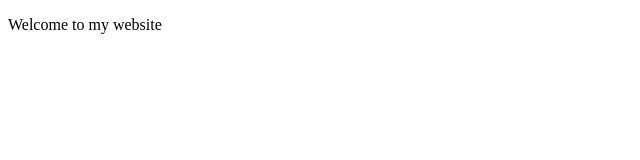
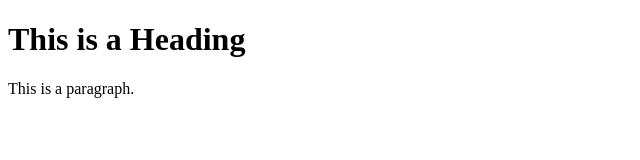
Before and after one commit to JackVo21/Rock-Paper-Scissors, a plain HTML site: page index.html in a window 1280 px wide. Shown: the whole page, without its empty margins (0-640 px from the left). Drawn offline with Linux system fonts and the light colour scheme.

Commit message:
Update index.html

```diff
--- a/index.html
+++ b/index.html
@@ -1,8 +1,12 @@
-<!DOCTYPE html>
+ <!DOCTYPE html>
+<html>
 <head>
-    <p>Welcome to my website</p>
+<title>Page Title</title>
 </head>
+<body>
 
+<h1>This is a Heading</h1>
+<p>This is a paragraph.</p>
 
-
+</body>
 </html>
```
